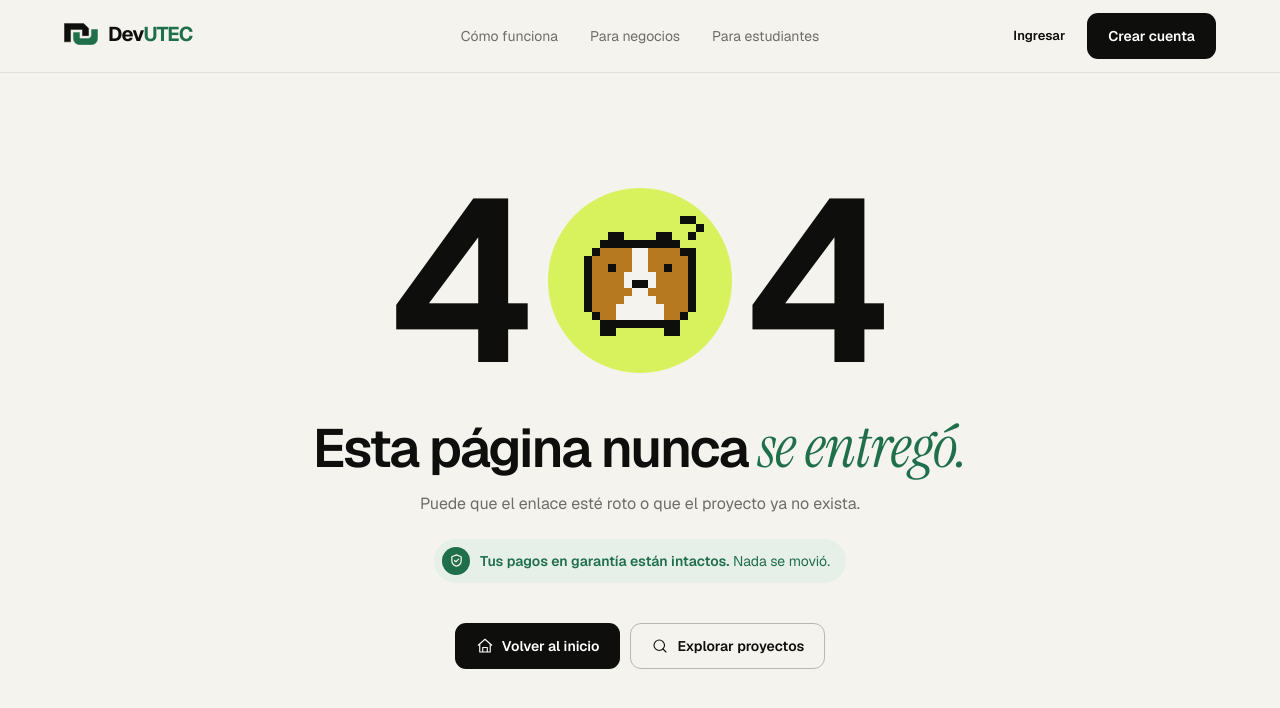
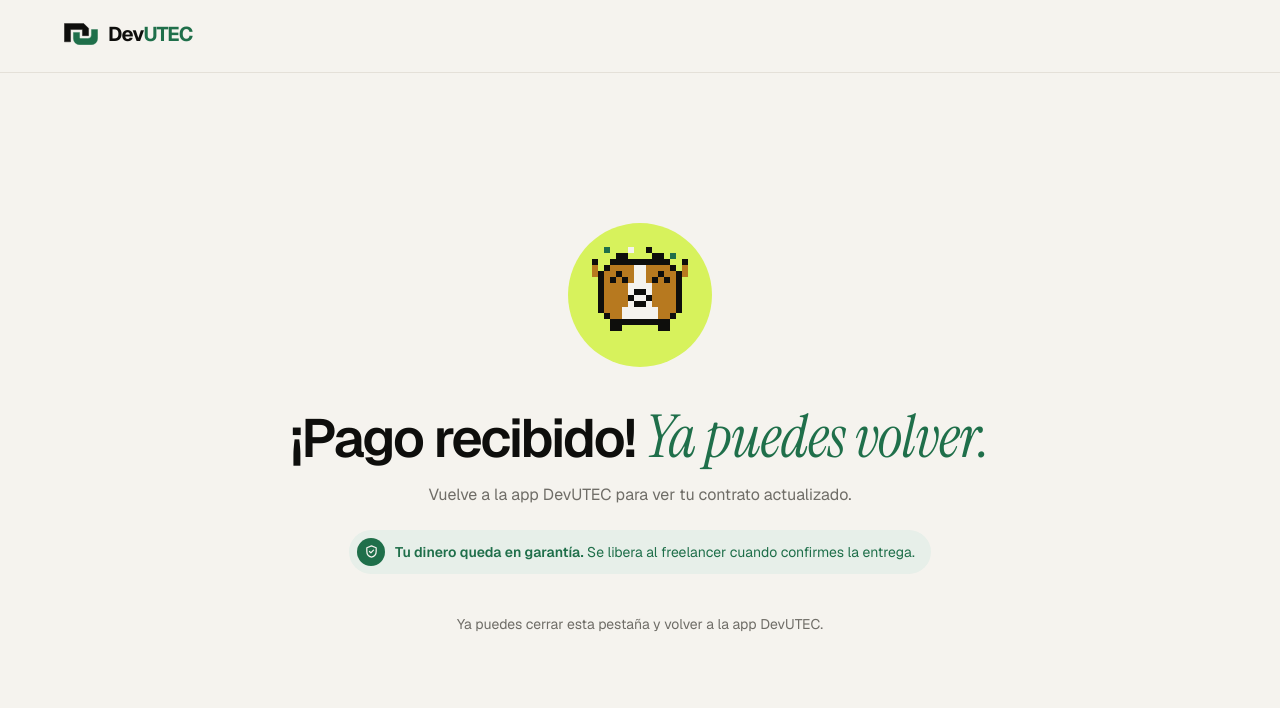
Before and after one commit to nicoleyucra1/devutec-frontend, a React (Vite) app: page /pago-listo in a window 1280 px wide. Shown: the top 708 px of the page. Built offline with nearby package versions, Linux system fonts and the light colour scheme; no server answers.

Commit message:
Página puente /pago-listo para volver a la app después de pagar

```diff
--- /dev/null
+++ b/src/pages/PaymentReturn.jsx
@@ -0,0 +1,81 @@
+import { useEffect } from 'react'
+import { Link, useSearchParams } from 'react-router-dom'
+import Logo from '../components/brand/Logo'
+import Cuyi from '../components/brand/Cuyi'
+import { ErrorSeal } from '../components/ui/ErrorState'
+import { buttonClass } from '../components/ui/buttonClass'
+
+// Solo se abren links de la app DevUTEC: devutec:// en el APK, exp:// o exps:// en Expo Go.
+// Así nadie puede usar esta página para mandar a la gente a otro sitio.
+const APP_LINK = /^(devutec|exps?):\/\/\S+$/
+
+const CONTENT = {
+  ok: {
+    anim: 'celebra',
+    title: ['¡Pago recibido!', 'Ya puedes volver.'],
+    text: 'Vuelve a la app DevUTEC para ver tu contrato actualizado.',
+    seal: { strong: 'Tu dinero queda en garantía.', text: 'Se libera al freelancer cuando confirmes la entrega.' },
+  },
+  cancelado: {
+    anim: 'saluda',
+    title: ['No se hizo', 'ningún cobro.'],
+    text: 'Cancelaste el pago. Vuelve a la app DevUTEC para intentarlo de nuevo cuando quieras.',
+    seal: null,
+  },
+}
+
+// Página puente del pago desde la app. Stripe solo puede volver a un link https, así que vuelve aquí
+// (página pública, sin iniciar sesión) y desde aquí se abre la app con el link que mandó la app.
+// La app es la que confirma el pago con el backend al abrirse.
+export default function PaymentReturn() {
+  const [params] = useSearchParams()
+  const content = CONTENT[params.get('estado')] ?? CONTENT.ok
+  const back = params.get('volver') ?? ''
+  const appLink = APP_LINK.test(back) ? back : null
+
+  // Se intenta abrir la app solo; si el celular pregunta o no la abre, queda el botón
+  useEffect(() => {
+    if (!appLink) return undefined
+    const timer = setTimeout(() => {
+      window.location.href = appLink
+    }, 600)
+    return () => clearTimeout(timer)
+  }, [appLink])
+
+  const [lead, emphasis] = content.title
+
+  return (
+    <>
+      <header className="border-b border-line bg-paper">
+        <div className="mx-auto flex h-[72px] max-w-[1200px] items-center px-6">
+          <Link to="/" aria-label="DevUTEC, ir al inicio">
+            <Logo />
+          </Link>
+        </div>
+      </header>
+      <main className="mx-auto w-full max-w-[1200px] px-5">
+        <section className="mx-auto flex min-h-[calc(100vh_-_73px)] w-full flex-col items-center justify-center px-2 pb-[72px] pt-14 text-center">
+          <span aria-hidden="true" className="grid h-36 w-36 place-items-center rounded-full bg-lime">
+            <Cuyi anim={content.anim} px={6} />
+          </span>
+          <h1 className="mb-3.5 mt-10 text-[clamp(34px,4.2vw,56px)] font-semibold leading-[1.02] tracking-[-0.04em]">
+            {lead} <em className="text-[1.1em] tracking-[-0.01em] text-escrow">{emphasis}</em>
+          </h1>
+          <p className="m-0 max-w-[460px] text-base leading-relaxed text-muted">{content.text}</p>
+
+          {content.seal && <ErrorSeal {...content.seal} />}
+
+          <div className="mt-10 flex flex-col items-center gap-3">
+            {appLink ? (
+              <a href={appLink} className={buttonClass('primary')}>
+                Volver a la app DevUTEC
+              </a>
+            ) : (
+              <p className="m-0 text-sm text-muted">Ya puedes cerrar esta pestaña y volver a la app DevUTEC.</p>
+            )}
+          </div>
+        </section>
+      </main>
+    </>
+  )
+}
--- a/src/routes.jsx
+++ b/src/routes.jsx
@@ -25,6 +25,7 @@ const EditMyProfile = lazy(() => import('./pages/freelancers/EditMyProfile'))
 const FreelancerProfile = lazy(() => import('./pages/freelancers/FreelancerProfile'))
 const AdminPayments = lazy(() => import('./pages/admin/AdminPayments'))
 const LegalPage = lazy(() => import('./pages/legal/LegalPage'))
+const PaymentReturn = lazy(() => import('./pages/PaymentReturn'))
 
 // En "/" quien no inició sesión ve la landing; con sesión, su resumen
 function Start() {
@@ -43,6 +44,8 @@ export default function AppRoutes() {
         <Route path="/session-expired" element={<SessionExpired />} />
         <Route path="/terminos" element={<LegalPage doc="terms" />} />
         <Route path="/privacidad" element={<LegalPage doc="privacy" />} />
+        {/* Página puente del pago desde la app (pública: en el navegador del celular no hay sesión) */}
+        <Route path="/pago-listo" element={<PaymentReturn />} />
 
         {/* Requieren sesión */}
         <Route element={<PrivateRoute />}>
```
